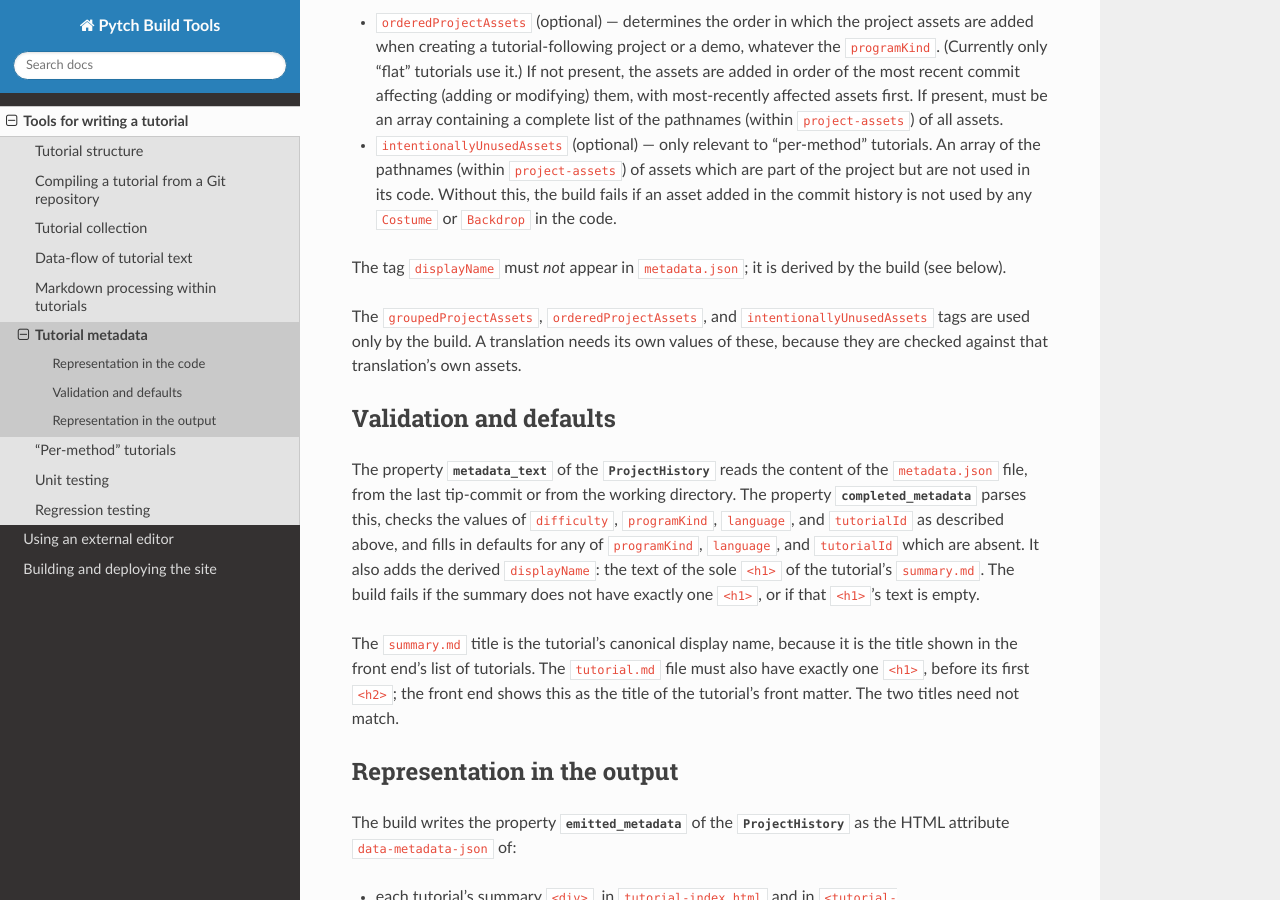
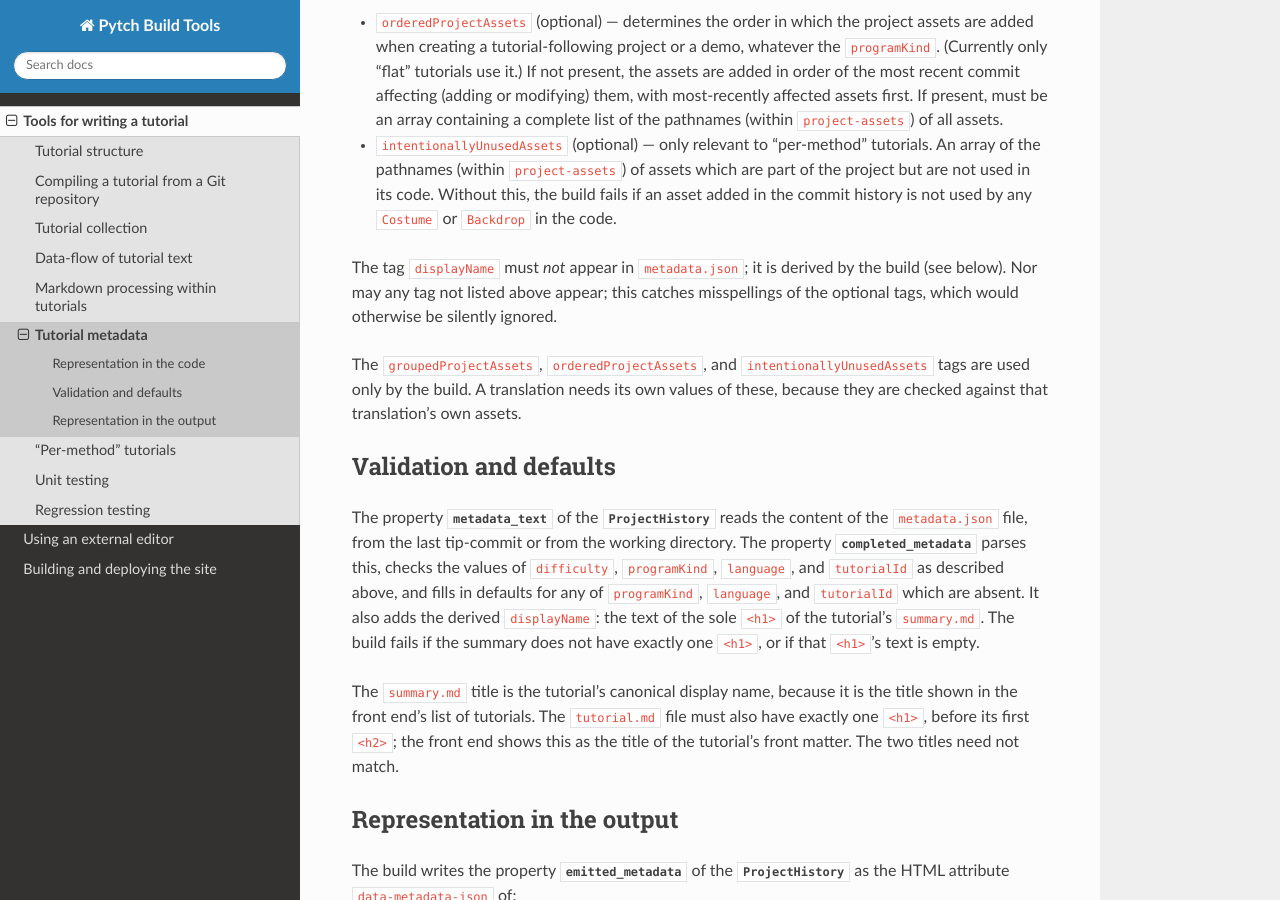
Before and after one commit to pytchlang/pytch-build, a Sphinx documentation site: the page built from doc/source/tutorialcompiler/tutorial-metadata.rst, in a window 1280 px wide and 900 px high, scrolled down 1168 px. Built offline with Sphinx 7.4.7 and the Read the Docs theme 3.1.0, drawn with Linux system fonts in a browser that asks for light colours.

Commit message:
Metadata doc: Mention unknown-slot check
Co-Authored-By: Claude Opus 5.5 <noreply@anthropic.com>

```diff
--- a/doc/source/tutorialcompiler/tutorial-metadata.rst
+++ b/doc/source/tutorialcompiler/tutorial-metadata.rst
@@ -83,7 +83,9 @@ The tags used are:
   ``Backdrop`` in the code.
 
 The tag ``displayName`` must *not* appear in ``metadata.json``; it is
-derived by the build (see below).
+derived by the build (see below).  Nor may any tag not listed above
+appear; this catches misspellings of the optional tags, which would
+otherwise be silently ignored.
 
 The ``groupedProjectAssets``, ``orderedProjectAssets``, and
 ``intentionallyUnusedAssets`` tags are used only by the build.  A
```
